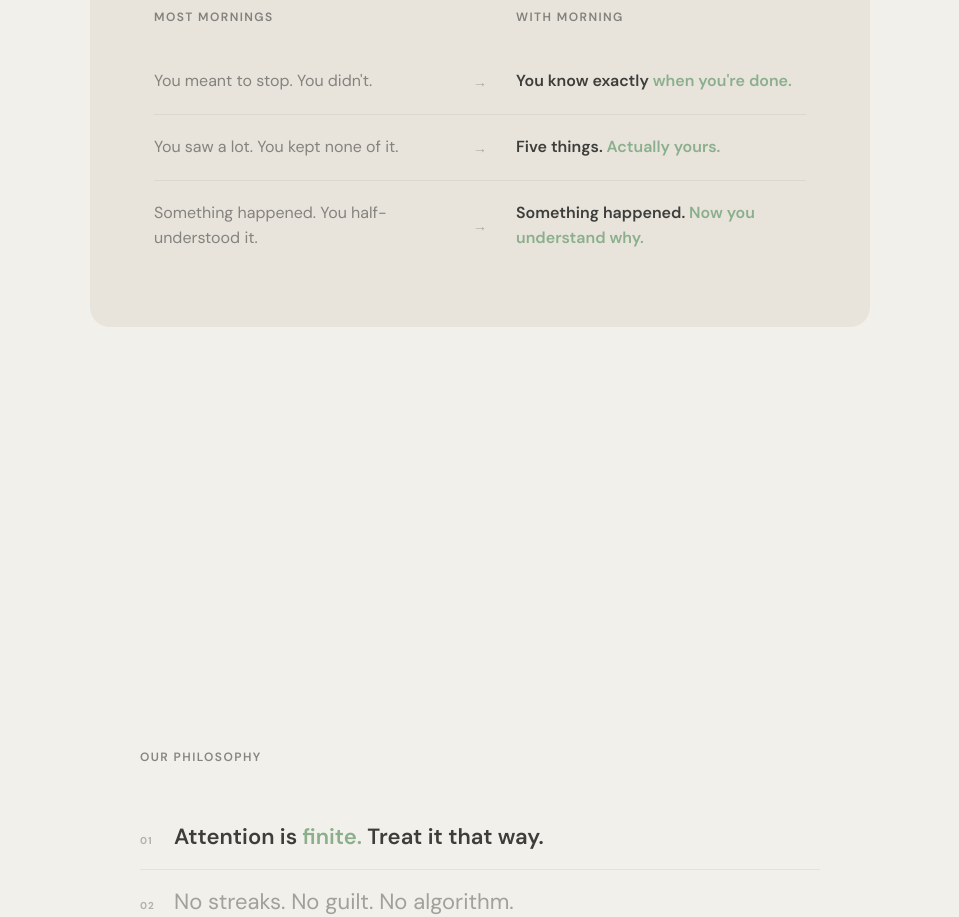
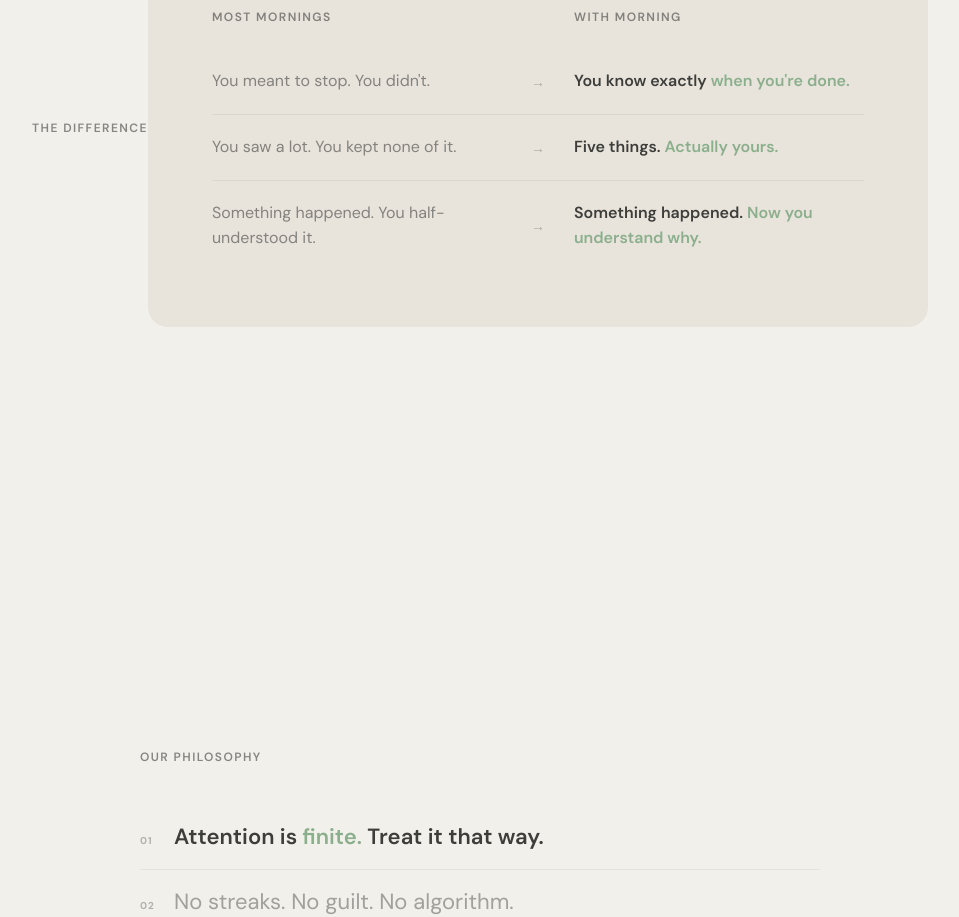
Before and after one commit to priyatam-v/morning-website, a Next.js app: page / in a window 1280 px wide. Shown: the part 1060-1977 px from the top of the page, without its empty margins (160-1119 px from the left). Built offline with nearby package versions, Linux system fonts and the light colour scheme; a web font is replaced by a local one.

Commit message:
feat: add section eyebrow label to Contrast section

```diff
--- a/app/components/Contrast.module.css
+++ b/app/components/Contrast.module.css
@@ -13,6 +13,16 @@
   padding: 56px 64px;
   width: 100%;
   max-width: 780px;
+}
+
+.eyebrow {
+  font-family: var(--font-jakarta);
+  font-size: 12px;
+  font-weight: 600;
+  text-transform: uppercase;
+  letter-spacing: 0.12em;
+  color: rgba(61, 61, 58, 0.6);
+  margin-bottom: 24px;
 }
 
 .labelRow {
--- a/app/components/Contrast.tsx
+++ b/app/components/Contrast.tsx
@@ -18,6 +18,7 @@ const ROWS = [
 export default function Contrast() {
   return (
     <section className={styles.section}>
+      <p className={styles.eyebrow}>The difference</p>
       <div className={styles.card}>
         <div className={styles.labelRow}>
           <span className={styles.labelBefore}>Most mornings</span>
```
